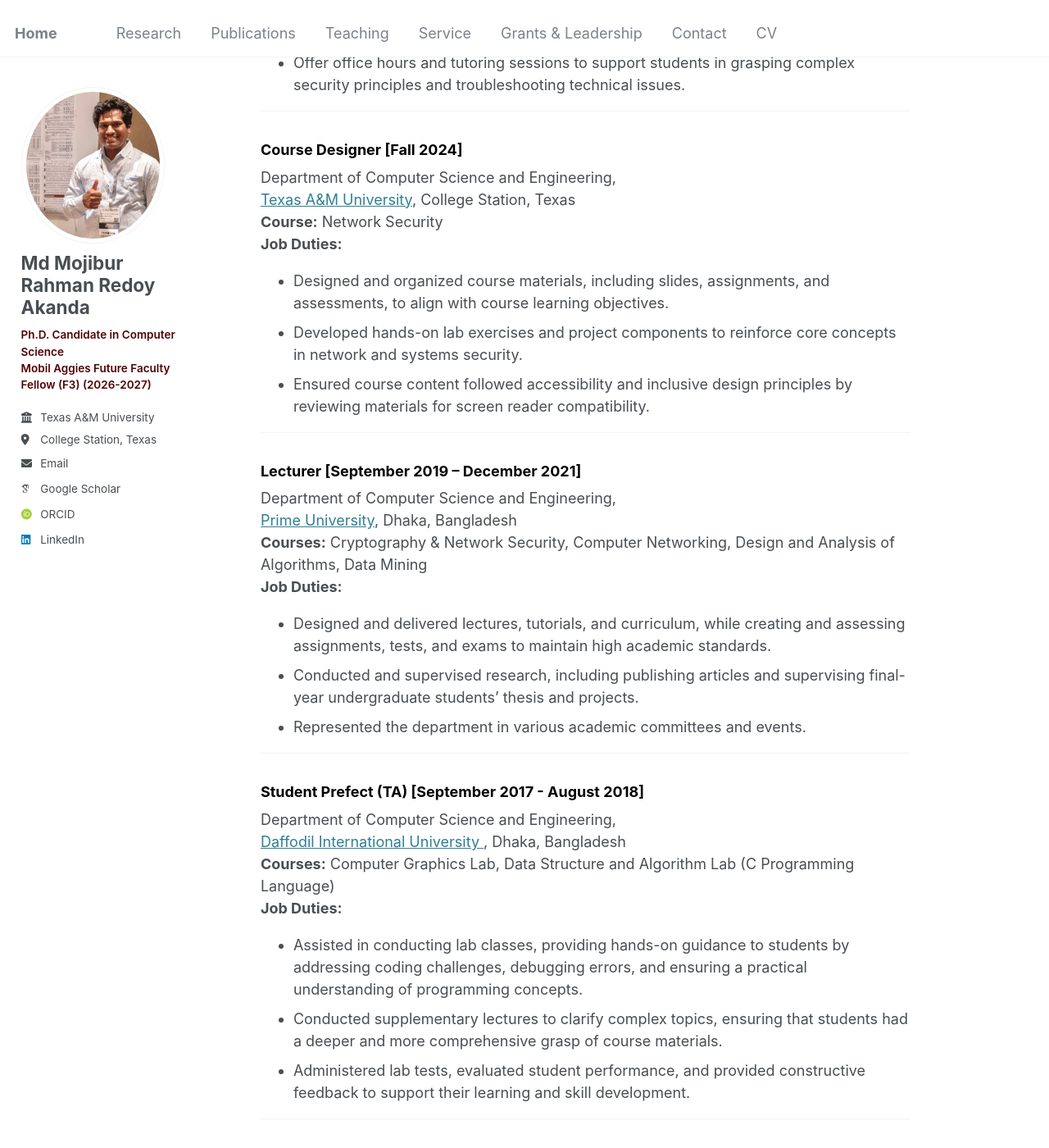
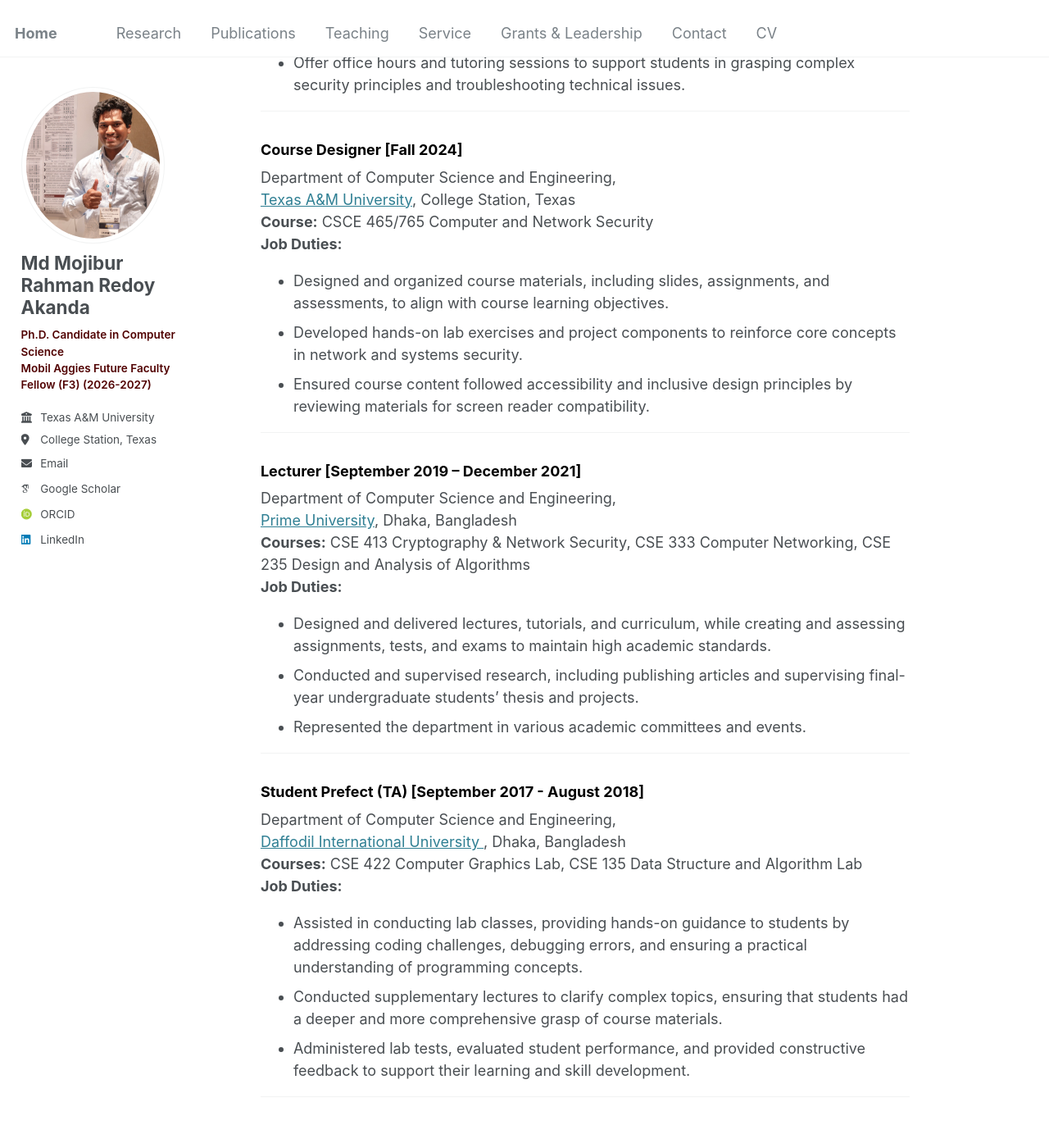
Before and after one commit to redoyakanda/redoyakanda.github.io, a Jekyll site: the page built from _pages/teaching.html, in a window 1280 px wide and 1400 px high, scrolled down 491 px. Shown: the whole window at 82% size. Built offline with Jekyll 4.4.1, drawn with Linux system fonts in a browser that asks for light colours; some web fonts are replaced; some of the changed text lies outside the part shown.

Commit message:
Update teaching.html

```diff
--- a/_pages/teaching.html
+++ b/_pages/teaching.html
@@ -9,7 +9,7 @@ author_profile: true
   <h3 style="color: black;">Graduate Assistant - Teaching [Spring 2025, Fall 2025, Spring 2026]</h3>
   Department of Computer Science and Engineering,  <br>
   <a href="https://www.tamu.edu/" target="_blank">Texas A&M University</a>, College Station, Texas <br>
-  <strong>Course:</strong> Network Security <br>
+  <strong>Course:</strong> CSCE 465/765 Computer and Network Security <br>
   <strong>Job Duties:</strong>
   <ul>
     <li>Assist in delivering lectures, grading assignments, and conducting discussions to enhance student understanding of network security concepts.</li>
@@ -24,7 +24,7 @@ author_profile: true
   <h3 style="color: black;">Course Designer [Fall 2024]</h3>
   Department of Computer Science and Engineering,  <br>
   <a href="https://www.tamu.edu/" target="_blank">Texas A&M University</a>, College Station, Texas <br>
-  <strong>Course:</strong> Network Security <br>
+  <strong>Course:</strong> CSCE 465/765 Computer and Network Security <br>
   <strong>Job Duties:</strong>
   <ul>
     <li>Designed and organized course materials, including slides, assignments, and assessments, to align with course learning objectives.</li>
@@ -38,7 +38,8 @@ author_profile: true
   <h3 style="color: black;">Lecturer [September 2019 – December 2021]</h3>
   Department of Computer Science and Engineering, <br>
   <a href="https://www.primeuniversity.edu.bd/" target="_blank">Prime University</a>, Dhaka, Bangladesh <br>
-  <strong>Courses:</strong> Cryptography & Network Security, Computer Networking, Design and Analysis of Algorithms, Data Mining <br>
+  <strong>Courses:</strong> CSE 413 Cryptography & Network Security, CSE 333 Computer Networking, CSE 235 Design and Analysis
+of Algorithms <br>
   <strong>Job Duties:</strong>
   <ul>
     <li>Designed and delivered lectures, tutorials, and curriculum, while creating and assessing assignments, tests, and exams to maintain high academic standards.</li>
@@ -52,7 +53,7 @@ author_profile: true
   <h3 style="color: black;">Student Prefect (TA) [September 2017 - August 2018]</h3>
   Department of Computer Science and Engineering, <br>
   <a href="https://daffodilvarsity.edu.bd/" target="_blank">Daffodil International University </a>, Dhaka, Bangladesh <br>
-  <strong>Courses:</strong> Computer Graphics Lab, Data Structure and Algorithm Lab (C Programming Language) <br>
+  <strong>Courses:</strong> CSE 422 Computer Graphics Lab, CSE 135 Data Structure and Algorithm Lab <br>
   <strong>Job Duties:</strong>
   <ul>
     <li>Assisted in conducting lab classes, providing hands-on guidance to students by addressing coding challenges, debugging errors, and ensuring a practical understanding of programming concepts.</li>
```
